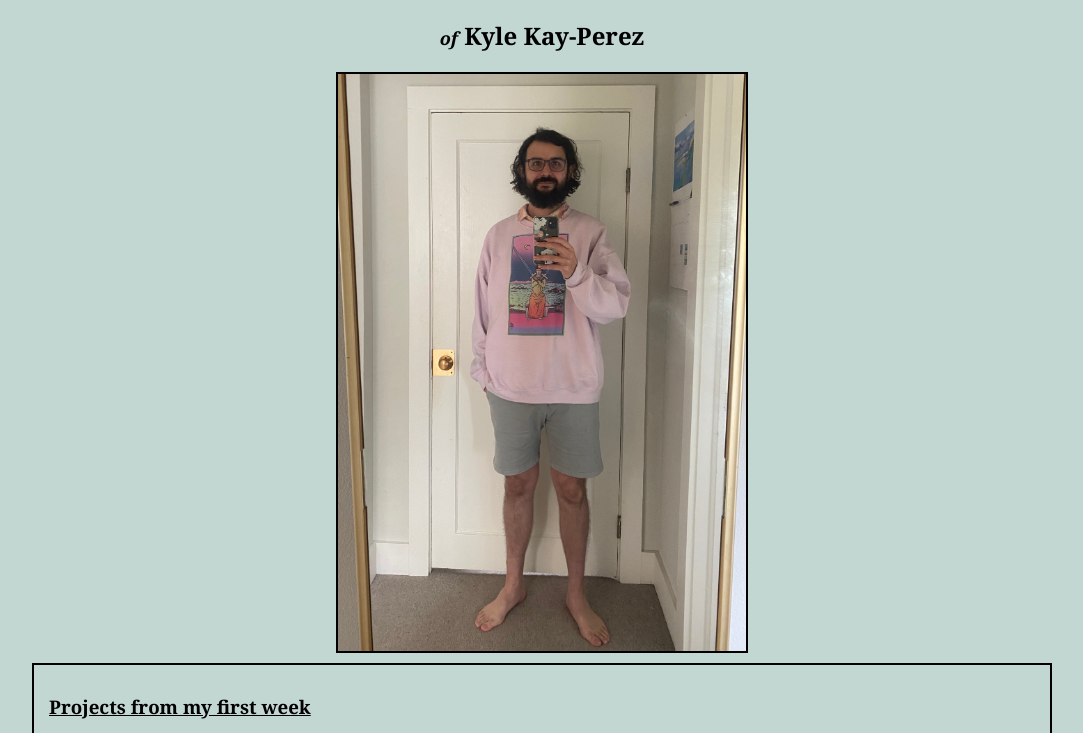
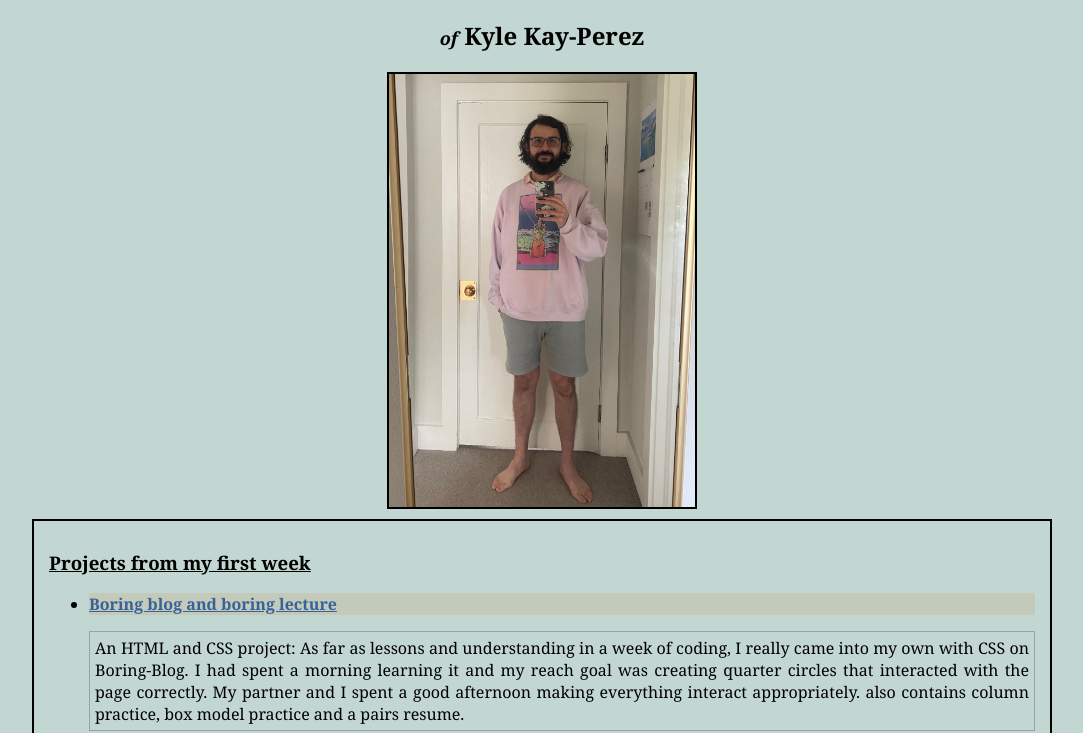
Before and after one commit to professional-pigeon/Epicodus-Portfolio, a plain HTML site: page index.html in a window 1280 px wide. Shown: the part 67-800 px from the top of the page, without its empty margins (98-1181 px from the left). Drawn offline with Linux system fonts and the light colour scheme.

```diff
--- a/css/styles.css
+++ b/css/styles.css
@@ -17,14 +17,16 @@ body {
 
 .title {
   text-align: center;
+  display: block;
 }
 
 .title img {
   display: block;
   margin-left: auto;
   margin-right: auto;
-  width: 40%;
+  width: 30%;
   border: 2px solid black;
+  image
 }
 
 .tiny{
@@ -32,6 +34,7 @@ body {
 }
 
 .bigbox1 {
+  width: auto;
   padding-right: 15px;
   padding-left: 15px;
   padding-top: 10px;
@@ -57,6 +60,10 @@ body {
   text-decoration: underline;
 }
 
+.bigbox1 a:link, a:visited {
+  color:rgb(54, 97, 153);
+}
+
 .bigbox2{
   padding-right: 15px;
   padding-left: 15px;
@@ -74,6 +81,10 @@ body {
   text-decoration: underline;
 }
 
+.bigbox2 a:link, a:visited {
+  color:rgb(54, 97, 153);
+}
+
 .highlight1 {
   text-decoration: underline #aa6728;
 }
```
Also changed, not shown: index.html (+0 -1 lines), 1 other file.
